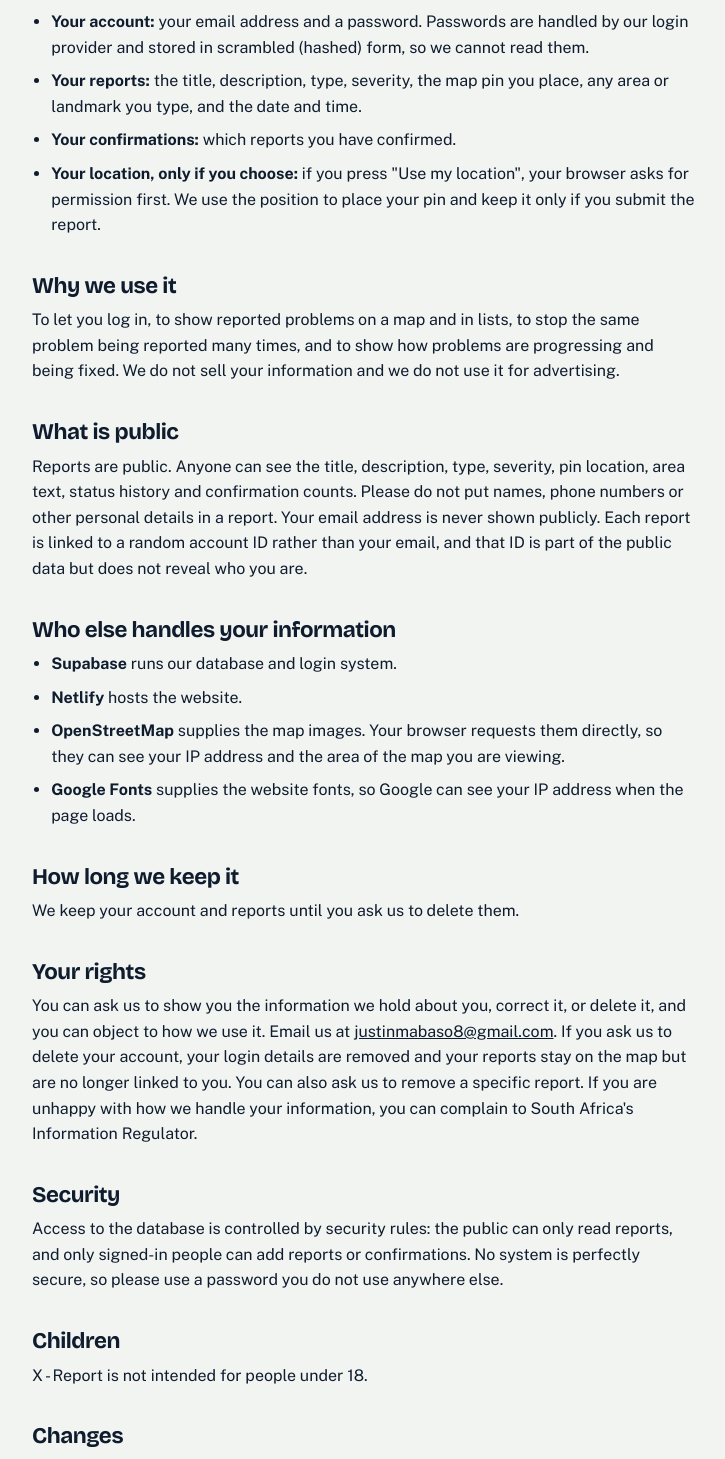
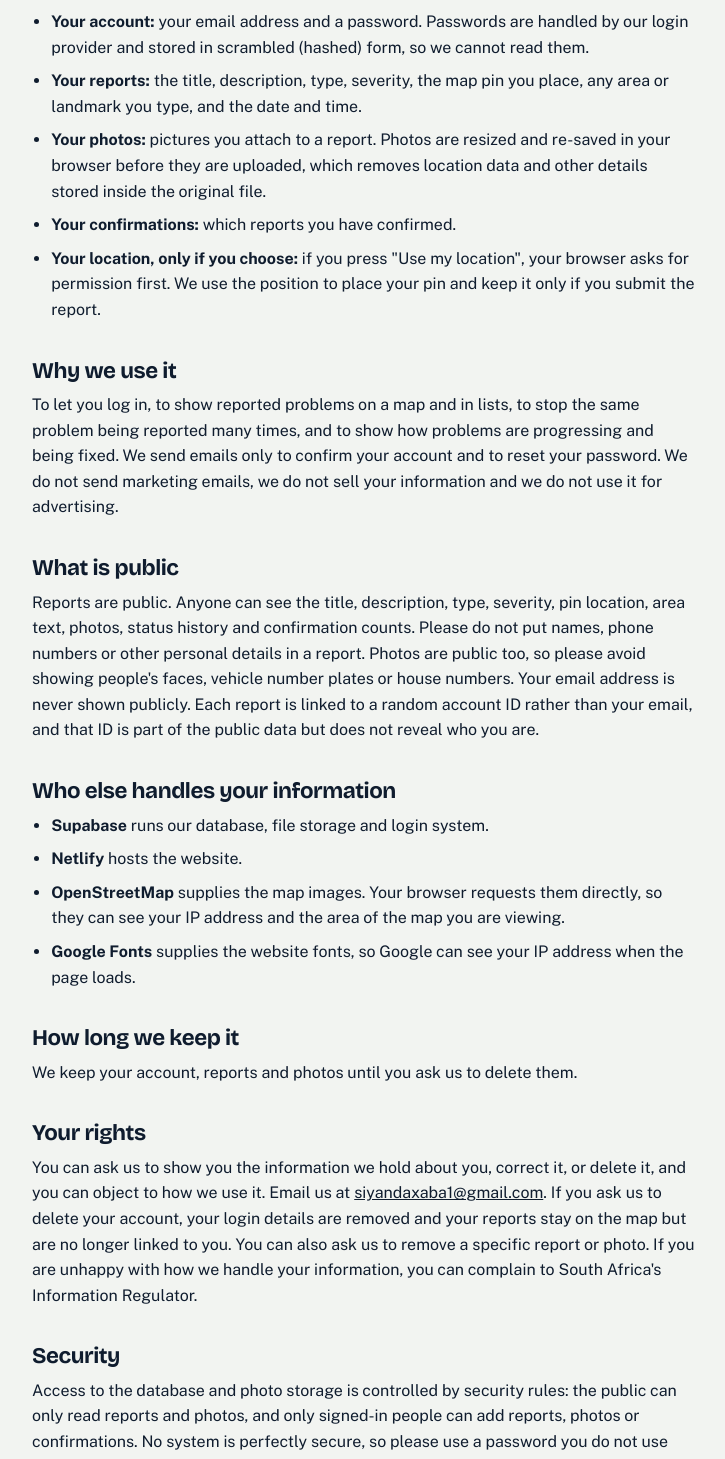
Before and after one commit to XCodex12/x-report, a React (Vite) app: page /privacy in a window 1280 px wide. Shown: the part 480-1939 px from the top of the page, without its empty margins (42-767 px from the left). Built offline with nearby package versions, Linux system fonts and the light colour scheme; no server answers; the database is empty.

Commit message:
docs: screenshots, photo privacy wording, honest feature list and empty state

```diff
--- a/src/pages/Home.jsx
+++ b/src/pages/Home.jsx
@@ -5,10 +5,11 @@ import { STATUSES, STATUS_COLORS, STATUS_NOTES } from '../utils/constants';
 const FEATURES = [
   { name: 'Live map', text: 'See every open problem near you, colour-coded by type.', state: 'live' },
   { name: 'Duplicate check', text: 'Pin a problem and we warn you if the same one is already reported within 200 m.', state: 'live' },
+  { name: 'Accounts', text: 'Sign in so reports and confirmations belong to real people.', state: 'live' },
   { name: 'Neighbour confirmation', text: 'Confirm a report you can see for yourself. More confirmations, more credibility.', state: 'live' },
-  { name: 'Insights', text: 'Totals, problem types and the areas with the most reports.', state: 'live' },
-  { name: 'Photo evidence', text: 'Attach photos, and show before and after when a repair is done.', state: 'planned' },
-  { name: 'Accounts', text: 'Sign in so reports and confirmations belong to real people.', state: 'planned' },
+  { name: 'Status timeline', text: 'Every change from reported to resolved is recorded with a date and a note.', state: 'live' },
+  { name: 'Photo evidence', text: 'Attach photos, and show before and after when a repair is done.', state: 'live' },
+  { name: 'Insights', text: 'Totals, problem types, top areas and how long fixes take.', state: 'live' },
   { name: 'AI suggestions', text: 'Suggest a type and severity from a photo of the problem.', state: 'planned' },
   { name: 'Hotspot prediction', text: 'Flag areas where reports are rising before they become a crisis.', state: 'planned' },
 ];
@@ -41,10 +42,16 @@ export default function Home({ issues }) {
       </section>
 
       <section className="container now">
-        <p className="now-line">
-          Right now: <strong>{count(open, 'problem')}</strong> open, <strong>{fixed}</strong> fixed,
-          and <strong>{count(confirmations, 'confirmation')}</strong> from neighbours.
-        </p>
+        {issues.length === 0 ? (
+          <p className="now-line">
+            No problems have been reported yet. <strong>Be the first</strong> to put one on the map.
+          </p>
+        ) : (
+          <p className="now-line">
+            Right now: <strong>{count(open, 'problem')}</strong> open, <strong>{fixed}</strong> fixed,
+            and <strong>{count(confirmations, 'confirmation')}</strong> from neighbours.
+          </p>
+        )}
         {isDemo && (
           <p className="fine">
             Some of the reports shown are sample data for Durban. Reports you add are real and
--- a/src/pages/Privacy.jsx
+++ b/src/pages/Privacy.jsx
@@ -1,6 +1,6 @@
 // Change this to a real email address that you check regularly.
-const CONTACT_EMAIL = 'justinmabaso8@gmail.com';
-const UPDATED = '6 October 2026';
+const CONTACT_EMAIL = 'siyandaxaba1@gmail.com';
+const UPDATED = '12 October 2026';
 
 export default function Privacy() {
   return (
@@ -25,6 +25,7 @@ export default function Privacy() {
           <ul>
             <li><strong>Your account:</strong> your email address and a password. Passwords are handled by our login provider and stored in scrambled (hashed) form, so we cannot read them.</li>
             <li><strong>Your reports:</strong> the title, description, type, severity, the map pin you place, any area or landmark you type, and the date and time.</li>
+            <li><strong>Your photos:</strong> pictures you attach to a report. Photos are resized and re-saved in your browser before they are uploaded, which removes location data and other details stored inside the original file.</li>
             <li><strong>Your confirmations:</strong> which reports you have confirmed.</li>
             <li><strong>Your location, only if you choose:</strong> if you press "Use my location", your browser asks for permission first. We use the position to place your pin and keep it only if you submit the report.</li>
           </ul>
@@ -32,44 +33,46 @@ export default function Privacy() {
           <h2>Why we use it</h2>
           <p>
             To let you log in, to show reported problems on a map and in lists, to stop the same problem being
-            reported many times, and to show how problems are progressing and being fixed. We do not sell your
+            reported many times, and to show how problems are progressing and being fixed. We send emails only to
+            confirm your account and to reset your password. We do not send marketing emails, we do not sell your
             information and we do not use it for advertising.
           </p>
 
           <h2>What is public</h2>
           <p>
             Reports are public. Anyone can see the title, description, type, severity, pin location, area text,
-            status history and confirmation counts. Please do not put names, phone numbers or other personal
-            details in a report. Your email address is never shown publicly. Each report is linked to a random
-            account ID rather than your email, and that ID is part of the public data but does not reveal who
-            you are.
+            photos, status history and confirmation counts. Please do not put names, phone numbers or other
+            personal details in a report. Photos are public too, so please avoid showing people's faces, vehicle
+            number plates or house numbers. Your email address is never shown publicly. Each report is linked to a
+            random account ID rather than your email, and that ID is part of the public data but does not reveal
+            who you are.
           </p>
 
           <h2>Who else handles your information</h2>
           <ul>
-            <li><strong>Supabase</strong> runs our database and login system.</li>
+            <li><strong>Supabase</strong> runs our database, file storage and login system.</li>
             <li><strong>Netlify</strong> hosts the website.</li>
             <li><strong>OpenStreetMap</strong> supplies the map images. Your browser requests them directly, so they can see your IP address and the area of the map you are viewing.</li>
             <li><strong>Google Fonts</strong> supplies the website fonts, so Google can see your IP address when the page loads.</li>
           </ul>
 
           <h2>How long we keep it</h2>
-          <p>We keep your account and reports until you ask us to delete them.</p>
+          <p>We keep your account, reports and photos until you ask us to delete them.</p>
 
           <h2>Your rights</h2>
           <p>
             You can ask us to show you the information we hold about you, correct it, or delete it, and you can
             object to how we use it. Email us at <a href={'mailto:' + CONTACT_EMAIL}>{CONTACT_EMAIL}</a>. If you
             ask us to delete your account, your login details are removed and your reports stay on the map but
-            are no longer linked to you. You can also ask us to remove a specific report. If you are unhappy with
-            how we handle your information, you can complain to South Africa's Information Regulator.
+            are no longer linked to you. You can also ask us to remove a specific report or photo. If you are
+            unhappy with how we handle your information, you can complain to South Africa's Information Regulator.
           </p>
 
           <h2>Security</h2>
           <p>
-            Access to the database is controlled by security rules: the public can only read reports, and only
-            signed-in people can add reports or confirmations. No system is perfectly secure, so please use a
-            password you do not use anywhere else.
+            Access to the database and photo storage is controlled by security rules: the public can only read
+            reports and photos, and only signed-in people can add reports, photos or confirmations. No system is
+            perfectly secure, so please use a password you do not use anywhere else.
           </p>
 
           <h2>Children</h2>
```
Also changed, not shown: 1 other file (tests, documents, lock files or other folders).
